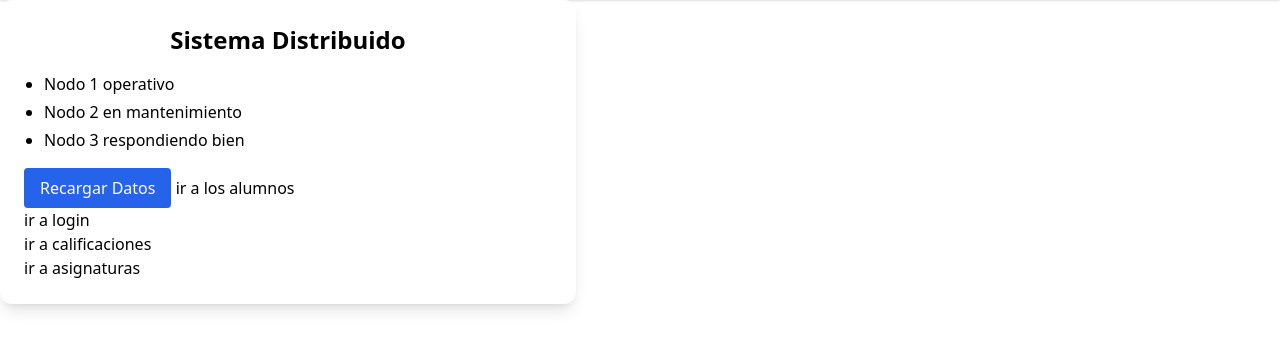
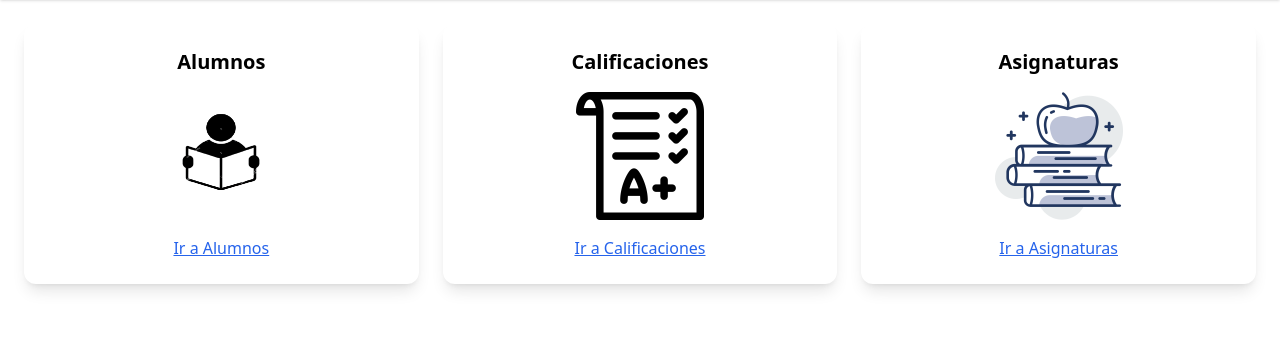
Before and after one commit to Luis-Inzunza/Gestion-de-Calificaciones, a PHP site: page / in a window 1280 px wide. Shown: the part 64-414 px from the top of the page. Run offline with PHP 8.4, Linux system fonts and the light colour scheme; the visitor is signed in with stand-in values (Sample User, id 1); some libraries are stand-ins or nearby versions.

Commit message:
feat: mejoras visuales de la interfaz de bienvenida

```diff
--- a/index.php
+++ b/index.php
@@ -19,7 +19,6 @@ $nombre = $_SESSION['nombre'] ?? 'Usuario Fantasma';
 </head>
 <body class="">
 
-
   <header class="bg-blue-700 text-white p-4 flex shadow justify-between">
     <div class="text-lg font-semibold">
       Bienvenido, <?= htmlspecialchars($nombre) ?>
@@ -29,26 +28,29 @@ $nombre = $_SESSION['nombre'] ?? 'Usuario Fantasma';
     </a>
   </header>
 
+<section class="grid grid-cols-1 md:grid-cols-3 gap-6 p-6">
+  <!-- Alumnos -->
+  <div class="bg-white shadow-lg rounded-xl p-6 flex flex-col items-center">
+    <h2 class="text-xl font-bold mb-4">Alumnos</h2>
+    <img src="./images/alumno.png" alt="alumno" class="w-32 h-32 mb-4">
+    <a href="./pages/alumnos.php" class="text-blue-600 underline">Ir a Alumnos</a>
+  </div>
 
-  <div class="bg-white shadow-lg rounded-xl p-6 w-full max-w-xl">
-    <h1 class="text-2xl font-bold mb-4 text-center">Sistema Distribuido</h1>
+  <!-- Calificaciones -->
+  <div class="bg-white shadow-lg rounded-xl p-6 flex flex-col items-center">
+    <h2 class="text-xl font-bold mb-4">Calificaciones</h2>
+    <img src="./images/calificaciones.png" alt="calificaciones" class="w-32 h-32 mb-4">
+    <a href="./pages/calificaciones.php" class="text-blue-600 underline">Ir a Calificaciones</a>
+  </div>
 
-    <div id="datos" class="mb-4">
-      <!-- Aquí se cargarán los datos desde la capa lógica -->
-      <p class="text-gray-600">Cargando datos...</p>
-    </div>
+  <!-- Asignaturas -->
+  <div class="bg-white shadow-lg rounded-xl p-6 flex flex-col items-center">
+    <h2 class="text-xl font-bold mb-4">Asignaturas</h2>
+    <img src="./images/asignaturas.png" alt="asignaturas" class="w-32 h-32 mb-4">
+    <a href="./pages/asignaturas.php" class="text-blue-600 underline">Ir a Asignaturas</a>
+  </div>
+</section>
 
-    <button onclick="cargarDatos()" class="bg-blue-600 text-white px-4 py-2 rounded hover:bg-blue-700">
-      Recargar Datos
-    </button>
-    <a href="./pages/alumnos.php">ir a los alumnos</a>
-    <br>
-    <a href="./pages/login/login.php">ir a login</a>
-    <br>
-    <a href="./pages/calificaciones.php">ir a calificaciones</a>
-    <br>
-    <a href="./pages/asignaturas.php">ir a asignaturas</a>
-  </div>
 
   <script>
     async function cargarDatos() {
```
Also changed, not shown: images/alumno.png (added), images/asignaturas.png (added), images/calificaciones.png (added).
